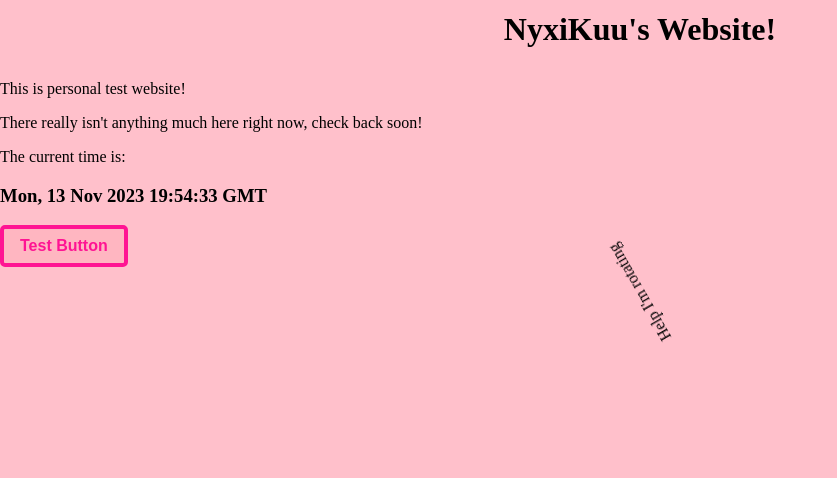
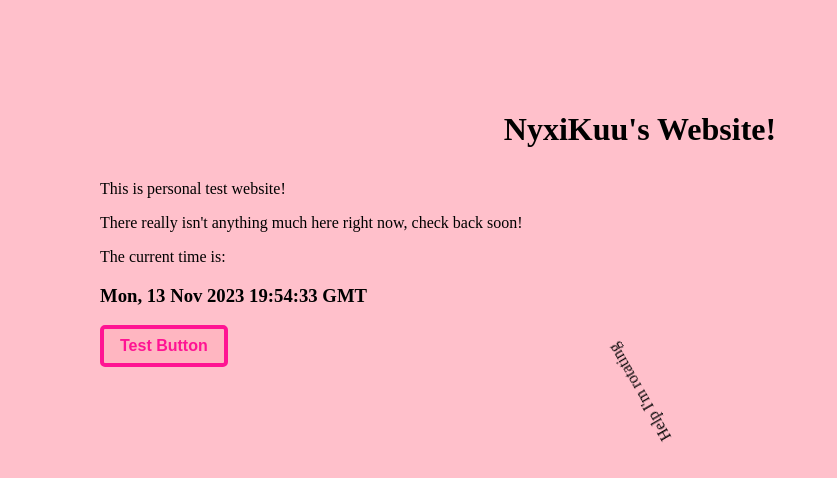
Before and after one commit to NyxKuu/NyxiKuuSite, a plain HTML site: page index.html in a window 1280 px wide. Shown: the whole page, without its empty margins (0-837 px from the left). Drawn offline with Linux system fonts and the light colour scheme.

Commit message:
Update styles.css

```diff
--- a/styles.css
+++ b/styles.css
@@ -3,6 +3,8 @@ body {
     background: pink;
     text-align: justify;
     overflow: hidden;
+    border: 100px solid transparent;
+    box-sizing: border-box;
 }
 
 .animated-text {
```
